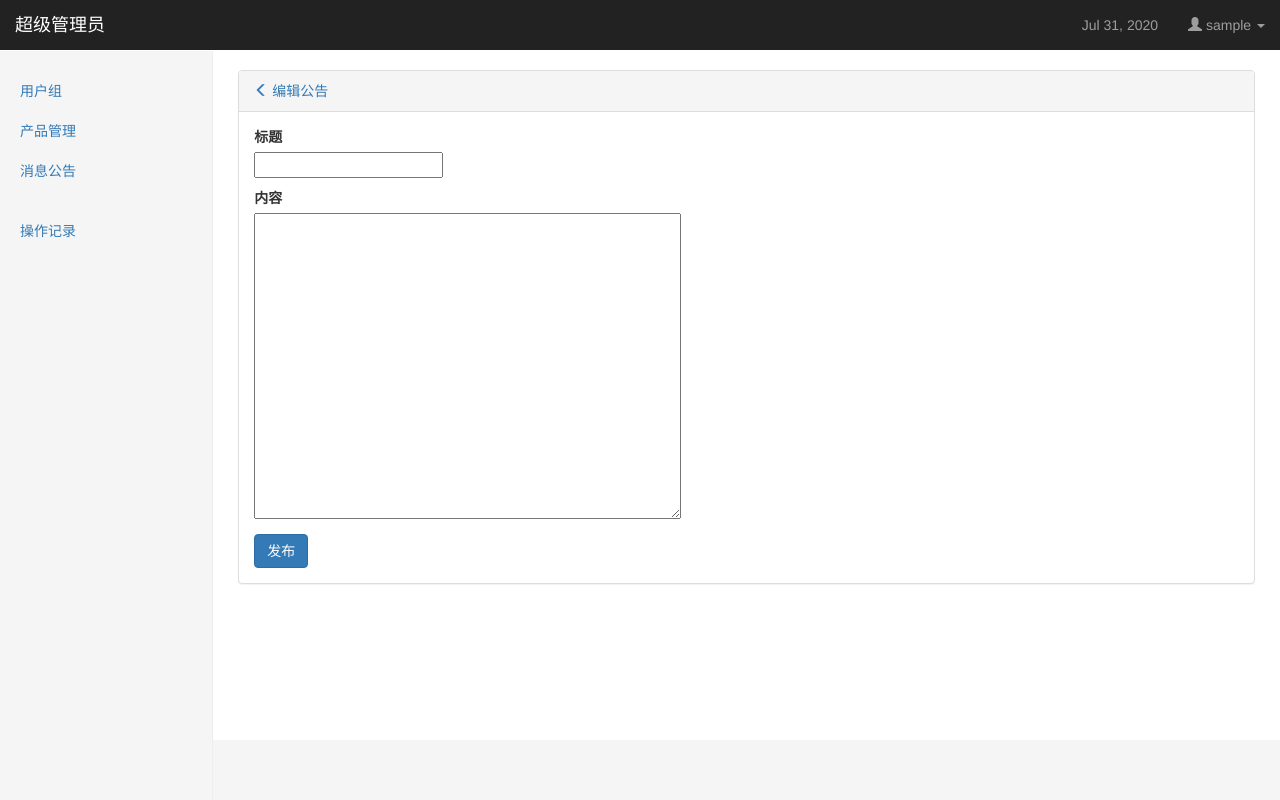
After one commit to 1icheng9ian/flask-manage-system, a Flask app: page /edit_bulletin in a window 1280 px wide. The commit adds this page. Run offline with Flask 2, Linux system fonts and the light colour scheme; the visitor is signed in with stand-in values (Sample User, id 1); parts of the project's set-up code (start-up, migrations or seed data) failed here and were passed over; some libraries are stand-ins or nearby versions.

Commit message:
更新版本

```diff
--- a/app/accounts/super_forms.py
+++ b/app/accounts/super_forms.py
@@ -4,7 +4,7 @@
 '''
 
 from flask_wtf import FlaskForm
-from wtforms import StringField, ValidationError
+from wtforms import StringField, TextAreaField, ValidationError
 from wtforms.validators import DataRequired, Length
 from .super_models import PublicProduct
 
@@ -19,7 +19,8 @@ class AddPublicProductForm(FlaskForm):
     def validate_productId(self, field):
         if PublicProduct.objects.filter(productId=field.data).count() > 0:
             raise ValidationError('请勿重复添加')
-
+'''
+# 未使用
 class CreatePublicProductForm(FlaskForm):
     productName = StringField('产品名称', validators=[DataRequired(), Length(30)])
     productType = StringField('产品分类', validators=[DataRequired()])
@@ -27,3 +28,8 @@ class CreatePublicProductForm(FlaskForm):
     thirdType = StringField('三级分类', validators=[DataRequired()])
     nodeType = StringField('节点类型', validators=[DataRequired()])
     accessType = StringField('接入类型', validators=[DataRequired()])
+'''
+
+class EditBulletinForm(FlaskForm):
+    title = StringField('标题', validators=[DataRequired()])
+    content = TextAreaField('内容', validators=[Length(max=512)])
--- a/app/accounts/super_views.py
+++ b/app/accounts/super_views.py
@@ -5,7 +5,7 @@
 from flask import render_template, redirect, url_for, flash, current_app
 from flask_login import current_user, login_user, login_required
 from flask_principal import identity_changed, Identity
-from .super_forms import EditAdminInfoForm, AddPublicProductForm
+from .super_forms import EditAdminInfoForm, AddPublicProductForm, EditBulletinForm
 from .forms import SuperLoginForm
 from . import models
 from . import super_models
@@ -122,3 +122,19 @@ def create_public_product():
     # 该功能暂时不可用
     # 通过aep平台直接创建产品
     return render_template('super_admin/create_public_product.html')
+
+@login_required
+def history():
+    history = super_models.History.objects.all()
+    data = {}
+    data['historys'] = history
+    return render_template('super_admin/history.html', **data)
+
+@login_required
+def bulletin():
+    return render_template('super_admin/bulletin.html')
+
+@login_required
+def edit_bulletin():
+    form = EditBulletinForm()
+    return render_template('super_admin/edit_bulletin.html', form=form)
--- a/app/accounts/urls.py
+++ b/app/accounts/urls.py
@@ -29,3 +29,6 @@ super_admin.add_url_rule('/super_user', 'super_user', super_views.super_user)
 super_admin.add_url_rule('/super_user_edit', 'super_user_edit', super_views.super_user_edit, methods=['GET', 'POST'])
 # delete 时，需要从前端传参
 super_admin.add_url_rule('/delete_public_product/<string:productId>', 'delete_public_product', super_views.delete_public_product, methods=['GET'])
+super_admin.add_url_rule('/history', 'history', super_views.history)
+super_admin.add_url_rule('/bulletin', 'bulletin', super_views.bulletin)
+super_admin.add_url_rule('/edit_bulletin', 'edit_bulletin', super_views.edit_bulletin, methods=['GET', 'POST'])
--- /dev/null
+++ b/app/static/css/sticky-footer.css
@@ -0,0 +1,32 @@
+/* Sticky footer styles
+-------------------------------------------------- */
+html {
+  position: relative;
+  min-height: 100%;
+}
+body {
+  /* Margin bottom by footer height */
+  margin-bottom: 60px;
+}
+.footer {
+  position: absolute;
+  bottom: 0;
+  width: 100%;
+  /* Set the fixed height of the footer here */
+  height: 60px;
+  background-color: #f5f5f5;
+}
+
+
+/* Custom page CSS
+-------------------------------------------------- */
+/* Not required for template or sticky footer method. */
+
+.container {
+  width: auto;
+  max-width: 680px;
+  padding: 0 15px;
+}
+.container .text-muted {
+  margin: 20px 0;
+}
--- /dev/null
+++ b/app/templates/_footer.html
@@ -0,0 +1,5 @@
+<footer class="footer">
+    <div class="container">
+        <p class="text-muted"></p>
+    </div>
+</footer>
--- a/app/templates/_sidebar.html
+++ b/app/templates/_sidebar.html
@@ -1,13 +1,12 @@
 <div class="col-md-3 col-md-2 sidebar">
   <ul class="nav nav-sidebar">
     <li><a href="{{ url_for('main.index') }}">今日看板</a></li>
-    <li><a href="#">数据展示</a></li>
+    <li><a href="#">消息公告</a></li>
   </ul>
   <ul class="nav nav-sidebar">
     <li><a href="{{ url_for('main.device') }}">设备管理</a></li>
   </ul>
   <ul class="nav nav-sidebar">
-    <li><a href="">实时报警</a></li>
-    <li><a href="">操作记录</a></li>
+    <li><a href="#">实时报警</a></li>
   </ul>
 </div>
--- a/app/templates/_sidebar2.html
+++ b/app/templates/_sidebar2.html
@@ -1,8 +1,10 @@
 <div class="col-md-3 col-md-2 sidebar">
   <ul class="nav nav-sidebar">
     <li><a href="{{ url_for('super_admin.index') }}">用户组</a></li>
+    <li><a href="{{ url_for('super_admin.product_management') }}">产品管理</a></li>
+    <li><a href="{{ url_for('super_admin.bulletin') }}">消息公告</a></li>
   </ul>
   <ul class="nav nav-sidebar">
-    <li><a href="{{ url_for('super_admin.product_management') }}">产品管理</a></li>
+    <li><a href="{{ url_for('super_admin.history') }}">操作记录</a></li>
   </ul>
 </div>
--- a/app/templates/base.html
+++ b/app/templates/base.html
@@ -14,6 +14,7 @@
 
     <!-- Bootstrap core CSS -->
     <link href="{{ url_for('static', filename='css/bootstrap.min.css') }}" rel="stylesheet">
+    <link href="{{ url_for('static', filename='css/sticky-footer.css') }}" rel="stylesheet">
 
     <!-- Custom CSS -->
     {% block css %}
@@ -24,6 +25,8 @@
     {% block body %}
     {% endblock %}
 
+    {% include '_footer.html' %}
+
     <script src="https://cdn.jsdelivr.net/npm/jquery@1.12.4/dist/jquery.min.js"></script>
     <script src="{{ url_for('static', filename='js/bootstrap.min.js') }}"></script>
     {{ moment.include_moment() }}
--- /dev/null
+++ b/app/templates/super_admin/edit_bulletin.html
@@ -0,0 +1,50 @@
+{% extends "base.html" %}
+
+{% block title %}编辑公告{% endblock %}
+
+{% block css %}
+<link href="{{ url_for('static', filename='css/dashboard.css' )}}" rel="stylesheet">
+{% endblock %}
+
+{% block body %}
+
+{% include '_navbar2.html' %}
+
+{% include '_sidebar2.html' %}
+
+<div class="container-fluid">
+    <div class="row">
+        <div class="col-sm-9 col-sm-offset-3 col-md-10 col-md-offset-2 main">
+            <div class="row">
+                <div class="panel panel-default">
+                    <div class="panel-heading">
+                        <a href="{{ url_for('super_admin.bulletin') }}">
+                            <span class="glyphicon glyphicon-menu-left" aria-hidden="true"></span> 编辑公告
+                        </a>
+                    </div>
+                    <div class="panel-body">
+                        <form class="form-horizontal" method="POST">
+                            {{ form.csrf_token }}
+
+                            {{ form.title.label }}
+                            <p>{{ form.title }}</p>
+                            {% for msg in form.title.errors %}
+                            <p>{{ msg }}</p>
+                            {% endfor %}
+
+                            {{ form.content.label }}
+                            <p>{{ form.content(cols=50,rows=15) }}</p>
+                            {% for msg in form.title.errors %}
+                            <p>{{ msg }}</p>
+                            {% endfor %}
+
+                            <button class="btn btn-primary" type="submit" onclick="{if(confirm('确定发布吗?')){this.document.formname.submit();return true;}return false;}">发布</button>
+                        </form>
+                    </div>
+                </div>
+            </div>
+        </div>
+    </div>
+</div>
+
+{% endblock %}
```
Also changed, not shown: app/accounts/super_models.py (+16 -0 lines), app/main/views.py (+28 -2 lines), app/templates/super_admin/bulletin.html (added, +35 -0 lines), app/templates/super_admin/history.html (added, +65 -0 lines), README.md, app/templates/main/bulletin.html (added).
